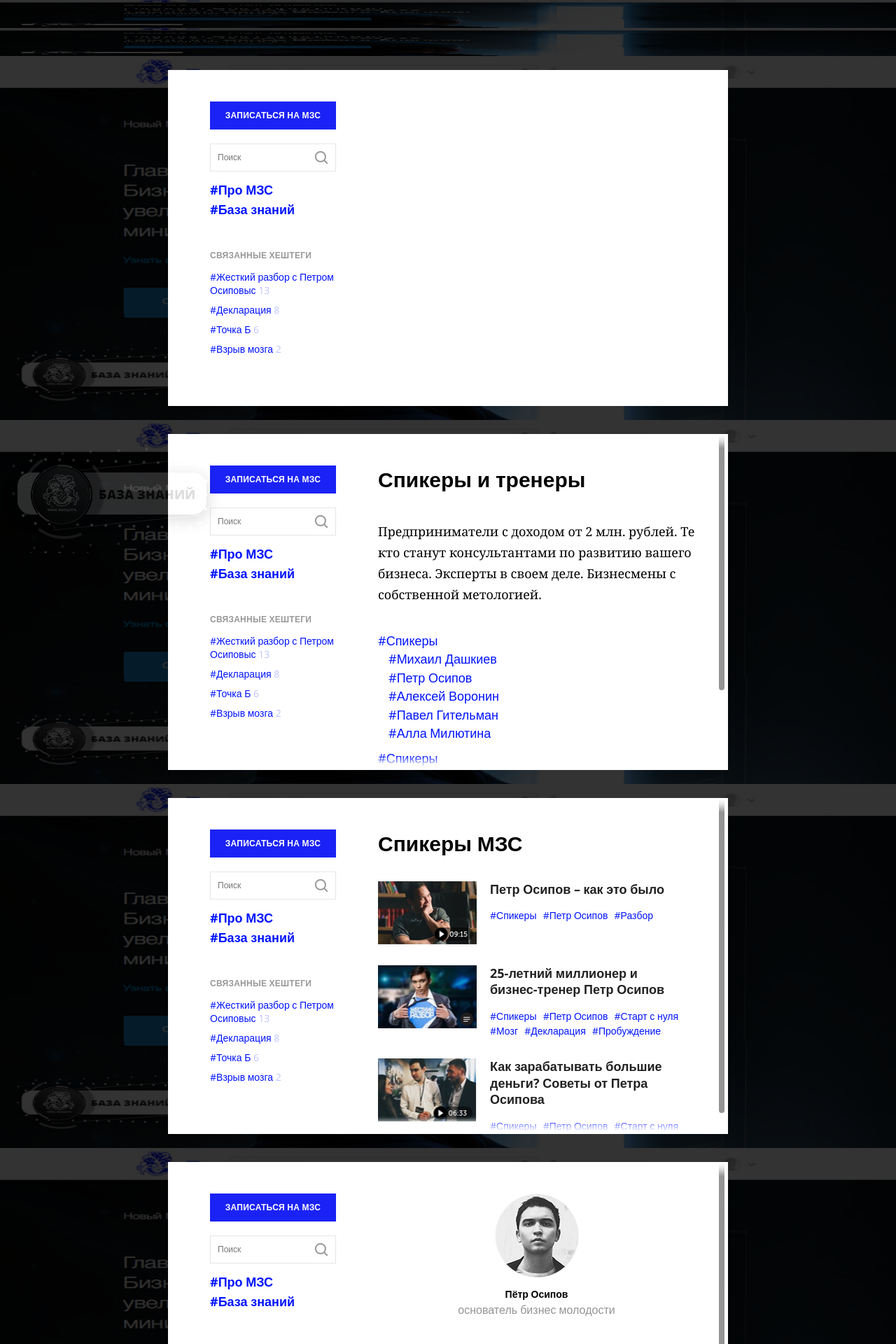
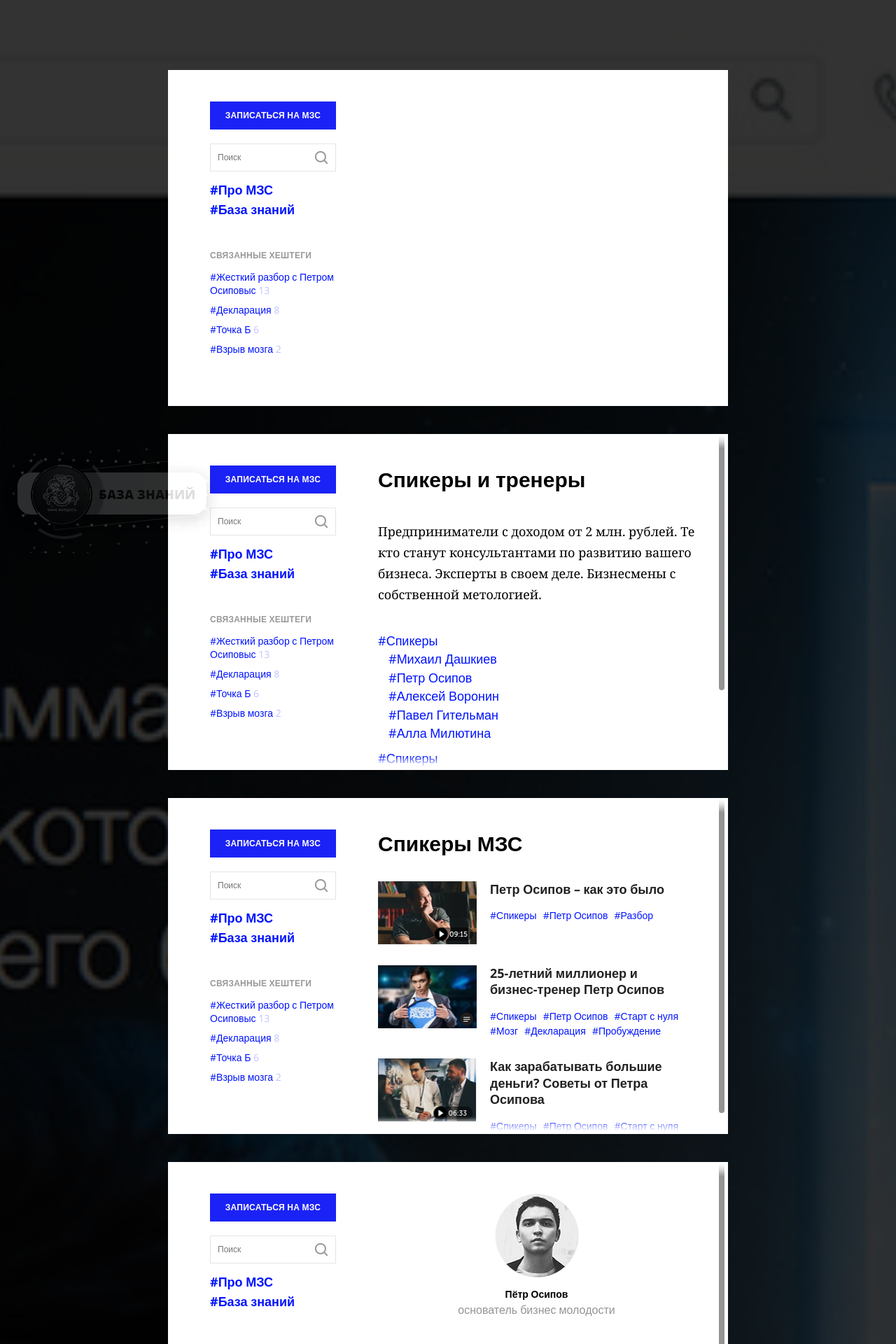
Before and after one commit to kvsemenoff/bm, a PHP site: page / in a window 1280 px wide. Shown: the top 1920 px of the page at 70% size. Run offline with PHP 8.4, Linux system fonts and the light colour scheme; style sheets or scripts are compiled from the project's sources.

Commit message:
some changes

```diff
--- a/css/style-de.css
+++ b/css/style-de.css
@@ -2,10 +2,12 @@ body { font-family: "open Sans", arial, sans-serif; line-height: 1.3; }
 
 input, button, select { outline: none; }
 
+.site-wrap { background: url(../img/section-bg.jpg) center/cover; position: relative; }
+.site-wrap::before { content: ""; position: absolute; display: block; width: 102%; height: 100%; top: -2px; left: -2px; background: rgba(0, 0, 0, 0.8); }
+
 .section_padding { padding: 20px 0; }
 
-.section { margin: 0 auto; min-width: 800px; background: url(../img/section-bg.jpg) center; background-size: 100% 100%; position: relative; overflow: hidden; }
-.section::before { content: ""; position: absolute; display: block; width: 102%; height: 105vh; top: -2px; left: -2px; background: rgba(0, 0, 0, 0.8); }
+.section { margin: 0 auto; min-width: 800px; overflow: hidden; }
 .section * { box-sizing: border-box; }
 .section .clearfix::after { clear: both; content: ""; display: table; }
 .section a { text-decoration: none; }
--- a/css/style-de.scss
+++ b/css/style-de.scss
@@ -5,26 +5,27 @@ body{
 input, button, select{
 	outline: none;
 }
+.site-wrap{
+	background: url(../img/section-bg.jpg) center/cover;
+	position: relative;
+	&::before{
+		content: "";
+		position: absolute;
+		display: block;
+		width: 102%;
+		height: 100%;
+		top: -2px;
+		left: -2px;
+		background: rgba(0,0,0,0.8);
+	}
+}
 .section_padding{
 	padding: 20px 0;
 }
 .section{
 	margin: 0 auto;
 	min-width: 800px;
-	background: url(../img/section-bg.jpg) center;
-	background-size: 100% 100%;
-	position: relative;
 	overflow: hidden;
-	&::before{
-		content: "";
-		position: absolute;
-		display: block;
-		width: 102%;
-		height: 105vh;
-		top: -2px;
-		left: -2px;
-		background: rgba(0,0,0,0.8);
-	}
 	*{
 		box-sizing: border-box;
 	}
--- a/index.php
+++ b/index.php
@@ -1,4 +1,6 @@
 <?php require_once('includes/header.php'); ?>
+
+<div class="site-wrap">
 	<?php require_once('includes/header-top.php'); ?>
 	<?php require_once('includes/other.php'); ?>
 	<?php require_once('includes/mzc.php'); ?>
@@ -7,7 +9,7 @@
 	<?php require_once('includes/petr.php'); ?>
 	<?php require_once('includes/add.php'); ?>
 	<?php require_once('includes/what.php'); ?>
-
+</div>
 <?php require_once('includes/scripts.php'); ?>
 
 </body>
```
Lines whose indentation alone changed are shown as unchanged.
